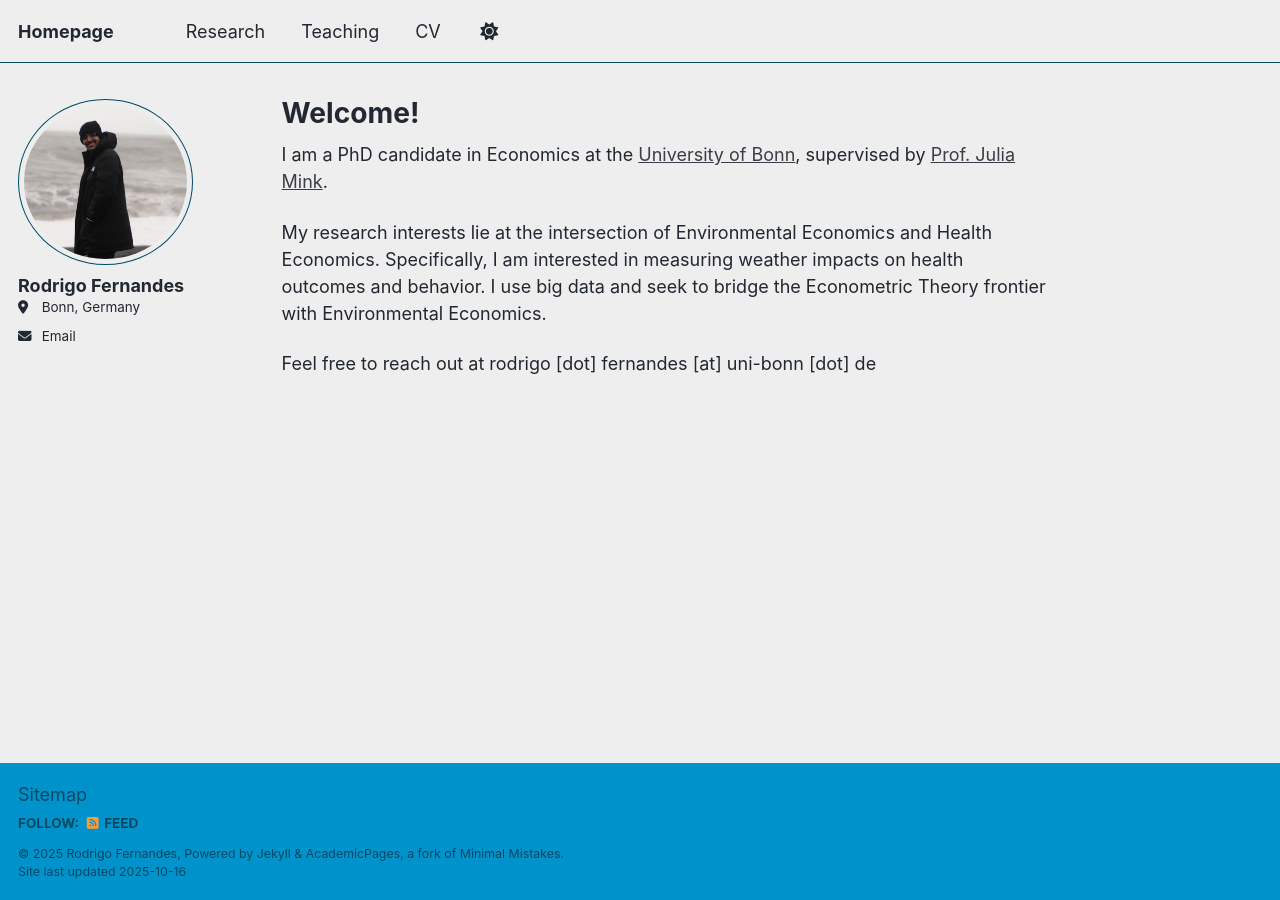
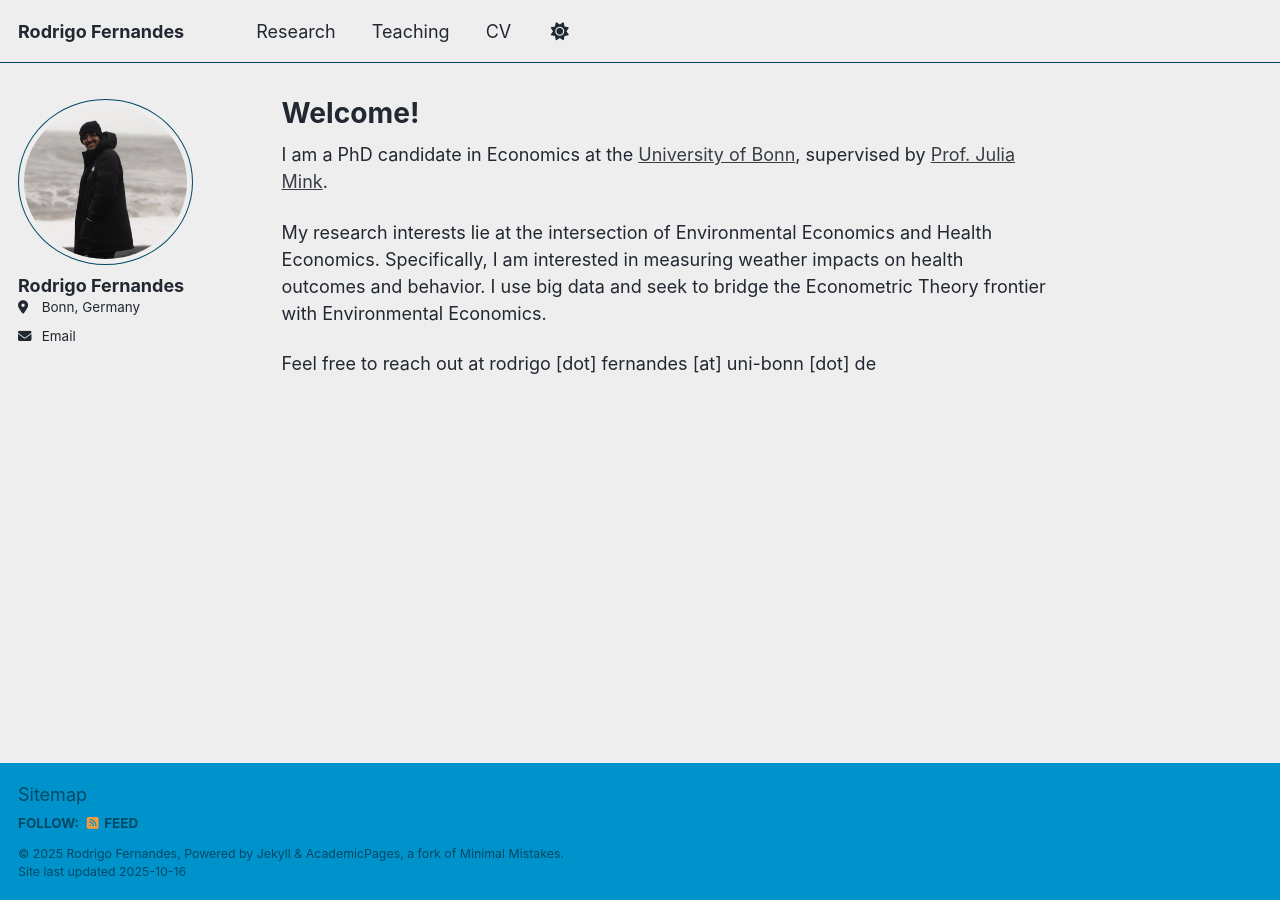
Before and after one commit to fernandes-rodrigo/fernandes-rodrigo.github.io, a Jekyll site: the page built from _pages/about.md, in a window 1280 px wide. Built offline with Jekyll 4.4.1, drawn with Linux system fonts in a browser that asks for light colours; a script that is not in the unit is left out.

Commit message:
Update _config.yml

```diff
--- a/_config.yml
+++ b/_config.yml
@@ -9,7 +9,7 @@
 # Basic Site Settings
 locale                   : "en-US"
 site_theme               : "air" # Currently available options are "default", "air"
-title                    : "Homepage"
+title                    : "Rodrigo Fernandes"
 title_separator          : "-"
 name                     : &name "Rodrigo Fernandes"
 description              : &description "Your Name's academic portfolio"   # Update this with a general description of your site, this is the default if not overridden by a page
```
